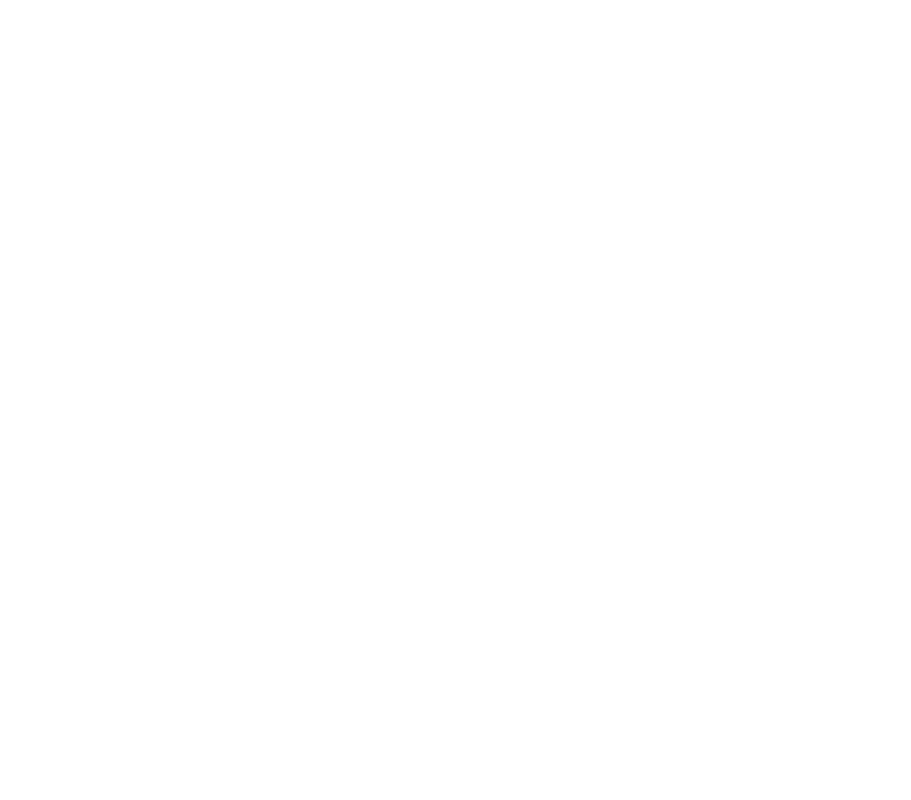
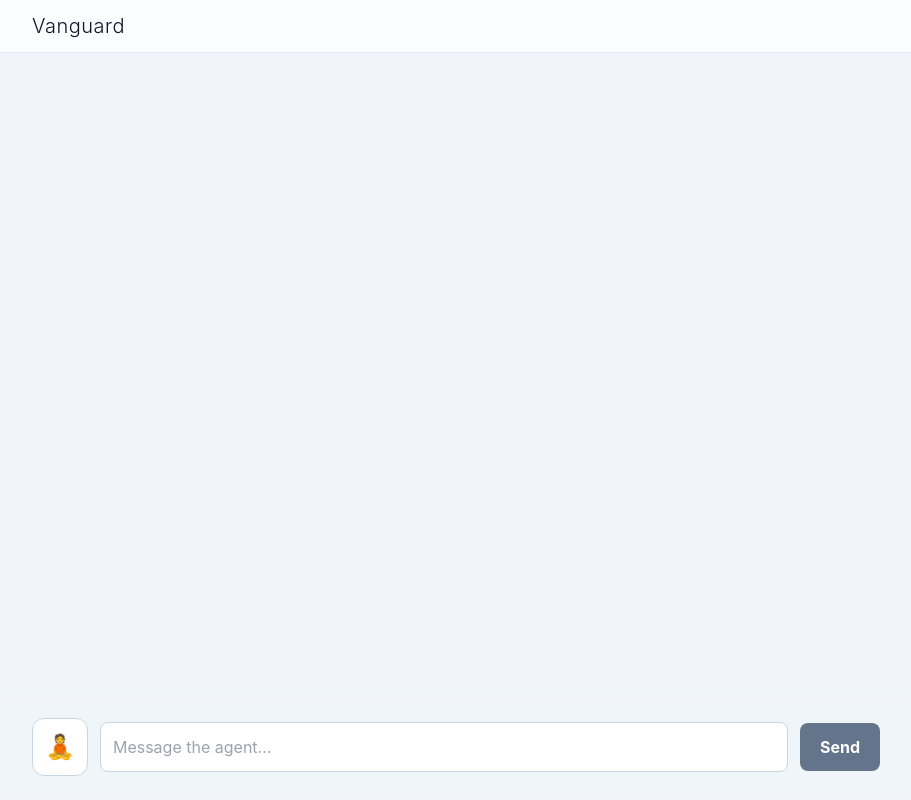
Before and after one commit to staffmgmt/code-x-vanguard, a SvelteKit app: page / in a window 1280 px wide. Shown: the whole page, without its empty margins (184-1095 px from the left). Built offline with nearby package versions, Linux system fonts and the light colour scheme.

Commit message:
EXECUTE: Protocol OMEGA - Provide complete, assembled page component

```diff
--- a/src/routes/+page.svelte
+++ b/src/routes/+page.svelte
@@ -46,31 +46,26 @@
 
             const parser = createParser((event) => {
                 if (event.type === 'event') {
-                    // Break if the stream is done
-                    if (event.data === '[DONE]') {
-                        return;
-                    }
+                    if (event.data === '[DONE]') return;
                     try {
                         const data = JSON.parse(event.data);
-                        // Extract text from the Google AI streaming format
                         const newText = data.candidates?.[0]?.content?.parts?.[0]?.text || '';
                         if (newText) {
                             messages[messages.length - 1].content += newText;
-                            messages = messages; // Trigger Svelte's UI update
+                            messages = messages;
                             scrollToBottom();
                         }
                     } catch (e) {
-                        // Ignore parsing errors for non-JSON events like '[DONE]'
+                        console.error('Error parsing stream data:', e);
                     }
                 }
             });
 
-            // Read the stream until it's finished
             while (true) {
                 const { done, value } = await reader.read();
                 if (done) break;
                 const chunk = decoder.decode(value);
-                parser.feed(chunk); // Feed chunks into the robust parser
+                parser.feed(chunk);
             }
 
         } catch (error) {
@@ -87,3 +82,98 @@
         element.scrollTop = element.scrollHeight;
     }
 </script>
+
+<style>
+  :global(body) {
+    font-family: -apple-system, BlinkMacSystemFont, 'Segoe UI', Roboto, sans-serif;
+  }
+  .glass {
+    background: rgba(255, 255, 255, 0.7);
+    backdrop-filter: blur(10px);
+    -webkit-backdrop-filter: blur(10px);
+  }
+  :global(.dark) .glass {
+    background: rgba(15, 15, 15, 0.7);
+  }
+  * {
+    transition: all 0.2s cubic-bezier(0.4, 0, 0.2, 1);
+  }
+</style>
+
+<main class="min-h-screen bg-slate-100 dark:bg-slate-900 text-slate-900 dark:text-slate-100 flex flex-col">
+
+  <header class="sticky top-0 left-0 right-0 glass z-20 border-b border-slate-200 dark:border-slate-800">
+    <div class="max-w-4xl mx-auto px-6 py-3 flex items-center justify-between">
+      <h1 class="text-xl font-light tracking-wide">Vanguard</h1>
+    </div>
+  </header>
+
+  <div class="flex-grow w-full max-w-4xl mx-auto p-4 sm:p-6 space-y-6 overflow-y-auto">
+    {#each messages as message (message.id)}
+      <div in:fly={{ y: 20, duration: 300 }}>
+        {#if message.type === 'user'}
+          <div class="flex justify-end">
+            <div class="bg-violet-600 text-white p-4 rounded-xl max-w-lg">
+              <p class="whitespace-pre-wrap">{message.content}</p>
+            </div>
+          </div>
+        {:else}
+          <div class="flex justify-start items-start gap-3">
+            <div class="w-8 h-8 rounded-full flex-shrink-0 bg-cyan-500 flex items-center justify-center text-xl">
+              {personas.find(p => p.name === message.persona)?.icon || '🤖'}
+            </div>
+            <div class="bg-white dark:bg-slate-800 p-4 rounded-xl max-w-lg">
+              <p class="whitespace-pre-wrap">{message.content}{isThinking && messages[messages.length - 1] === message ? '...' : ''}</p>
+            </div>
+          </div>
+        {/if}
+      </div>
+    {/each}
+  </div>
+
+  <div class="sticky bottom-0 left-0 right-0 bg-slate-100/80 dark:bg-slate-900/80 backdrop-blur-sm">
+    <form on:submit|preventDefault={handleSubmit} class="max-w-4xl mx-auto p-4 sm:p-6 flex items-center gap-3">
+        <div class="relative">
+            <button
+              type="button"
+              on:click={() => showPersonaMenu = !showPersonaMenu}
+              class="p-3 h-full rounded-xl bg-white dark:bg-slate-800 border border-slate-300 dark:border-slate-700 hover:border-slate-400 dark:hover:border-slate-500"
+            >
+              <span class="text-2xl">{personas.find(p => p.name === currentPersona)?.icon}</span>
+            </button>
+
+            {#if showPersonaMenu}
+              <div class="absolute bottom-full left-0 mb-2 bg-white dark:bg-slate-900 rounded-xl shadow-2xl border border-slate-200 dark:border-slate-700 overflow-hidden" transition:scale={{duration: 150}}>
+                {#each personas as persona}
+                  <button
+                    type="button"
+                    on:click={() => { currentPersona = persona.name; showPersonaMenu = false; }}
+                    class="flex items-center gap-3 w-full px-4 py-3 text-left hover:bg-slate-100 dark:hover:bg-slate-800 {currentPersona === persona.name ? 'bg-slate-100 dark:bg-slate-800' : ''}"
+                  >
+                    <span class="text-2xl">{persona.icon}</span>
+                    <div>
+                      <p class="font-medium text-slate-800 dark:text-slate-200">{persona.name}</p>
+                      <p class="text-xs text-slate-500">{persona.description}</p>
+                    </div>
+                  </button>
+                {/each}
+              </div>
+            {/if}
+        </div>
+      <input
+        type="text"
+        bind:value={inputText}
+        placeholder={isThinking ? 'Agent is thinking...' : 'Message the agent...'}
+        disabled={isThinking}
+        class="w-full bg-white dark:bg-slate-800 border border-slate-300 dark:border-slate-700 rounded-lg p-3 focus:ring-2 focus:ring-cyan-500 focus:outline-none disabled:opacity-50"
+      />
+      <button
+        type="submit"
+        disabled={isThinking || !inputText.trim()}
+        class="bg-cyan-500 text-white font-bold py-3 px-5 rounded-lg hover:bg-cyan-600 disabled:bg-slate-500 disabled:cursor-not-allowed transition-colors"
+      >
+        Send
+      </button>
+    </form>
+  </div>
+</main>
```
